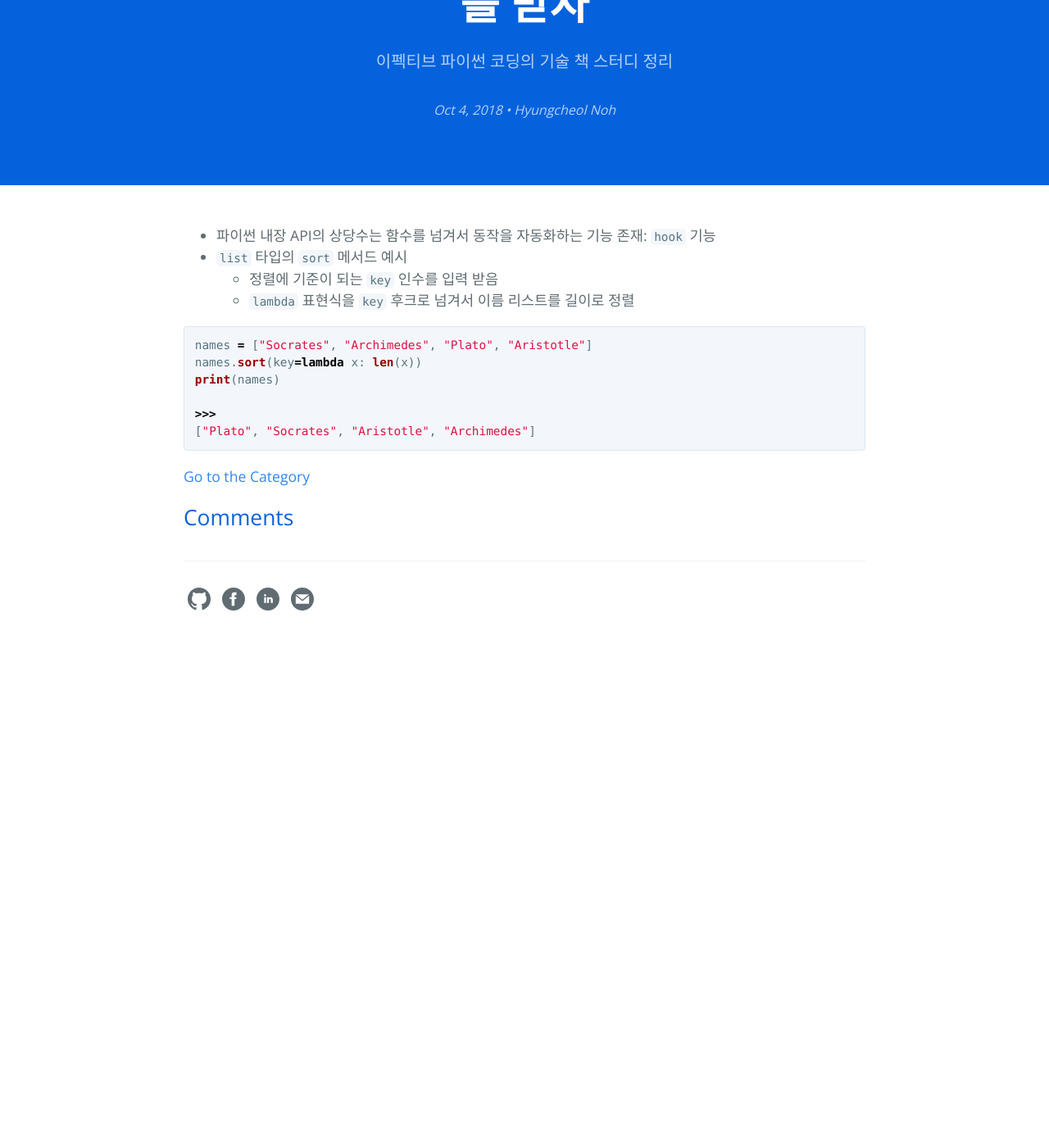
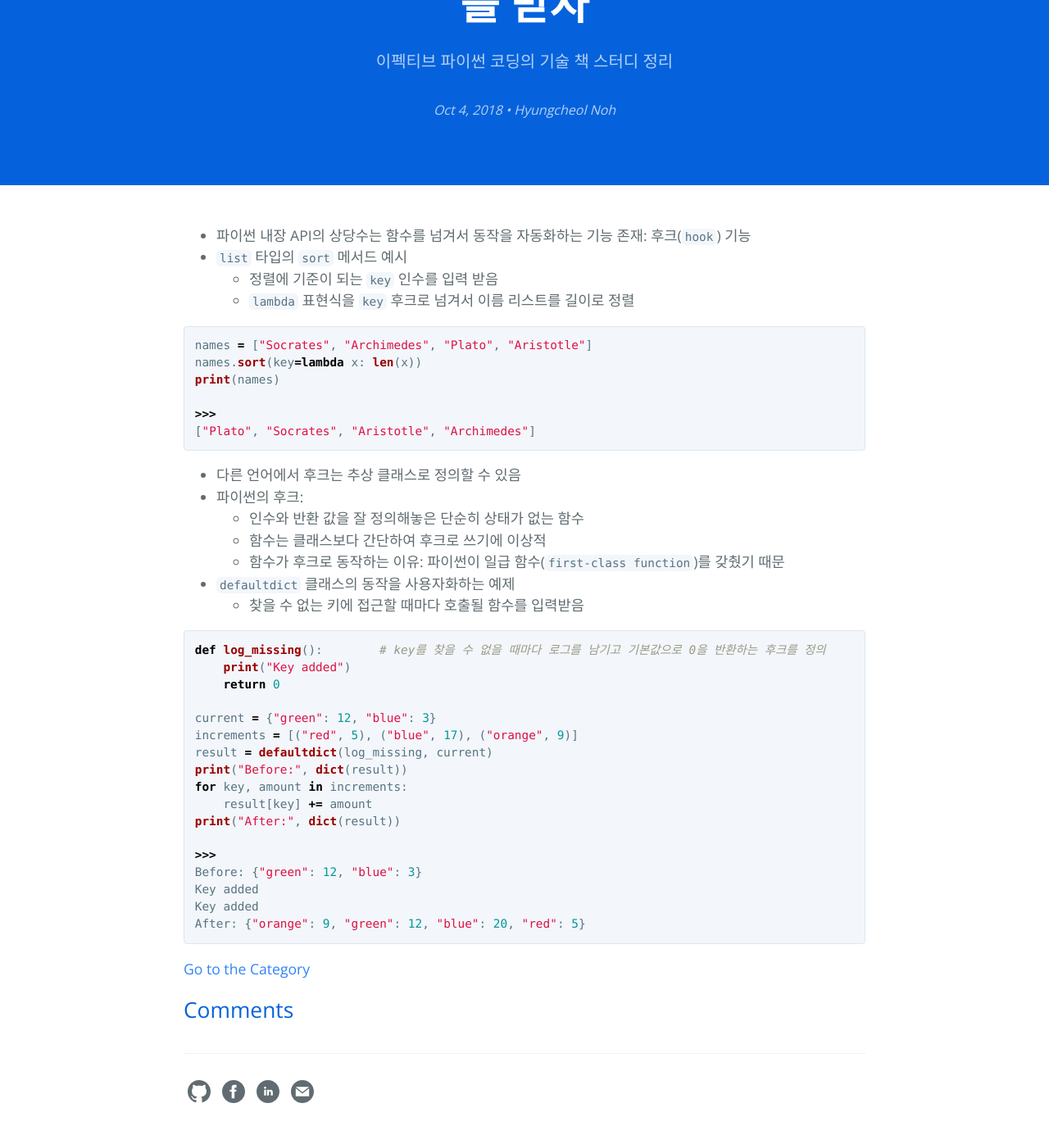
Before and after one commit to hcnoh/hcnoh.github.io, a Jekyll site: the page built from _posts/2018-10-04-effective-python-way23.md, in a window 1280 px wide and 1400 px high, scrolled down 249 px. Shown: the top 1385 px of the window at 82% size. Built offline with Jekyll 4.4.1, drawn with Linux system fonts in a browser that asks for light colours; comment, search, counter and statistics services are not loaded; before the commit the page ends 1048 px from its top, so only the background shows below that.

Commit message:
Update 2018-10-04-effective-python-way23.md

````diff
--- a/_posts/2018-10-04-effective-python-way23.md
+++ b/_posts/2018-10-04-effective-python-way23.md
@@ -10,7 +10,7 @@ author: "Hyungcheol Noh"
 permalink: /2018-10-04-effective-python-way23
 ---
 
-- 파이썬 내장 API의 상당수는 함수를 넘겨서 동작을 자동화하는 기능 존재: `hook` 기능
+- 파이썬 내장 API의 상당수는 함수를 넘겨서 동작을 자동화하는 기능 존재: 후크(`hook`) 기능
 - `list` 타입의 `sort` 메서드 예시
   - 정렬에 기준이 되는 `key` 인수를 입력 받음
   - `lambda` 표현식을 `key` 후크로 넘겨서 이름 리스트를 길이로 정렬
@@ -23,3 +23,31 @@ print(names)
 >>>
 ["Plato", "Socrates", "Aristotle", "Archimedes"]
 ```
+
+- 다른 언어에서 후크는 추상 클래스로 정의할 수 있음
+- 파이썬의 후크:
+  - 인수와 반환 값을 잘 정의해놓은 단순히 상태가 없는 함수
+  - 함수는 클래스보다 간단하여 후크로 쓰기에 이상적
+  - 함수가 후크로 동작하는 이유: 파이썬이 일급 함수(`first-class function`)를 갖췄기 때문
+- `defaultdict` 클래스의 동작을 사용자화하는 예제
+  - 찾을 수 없는 키에 접근할 때마다 호출될 함수를 입력받음
+
+```python
+def log_missing():        # key를 찾을 수 없을 때마다 로그를 남기고 기본값으로 0을 반환하는 후크를 정의
+    print("Key added")
+    return 0
+
+current = {"green": 12, "blue": 3}
+increments = [("red", 5), ("blue", 17), ("orange", 9)]
+result = defaultdict(log_missing, current)
+print("Before:", dict(result))
+for key, amount in increments:
+    result[key] += amount
+print("After:", dict(result))
+
+>>>
+Before: {"green": 12, "blue": 3}
+Key added
+Key added
+After: {"orange": 9, "green": 12, "blue": 20, "red": 5}
+```
````
